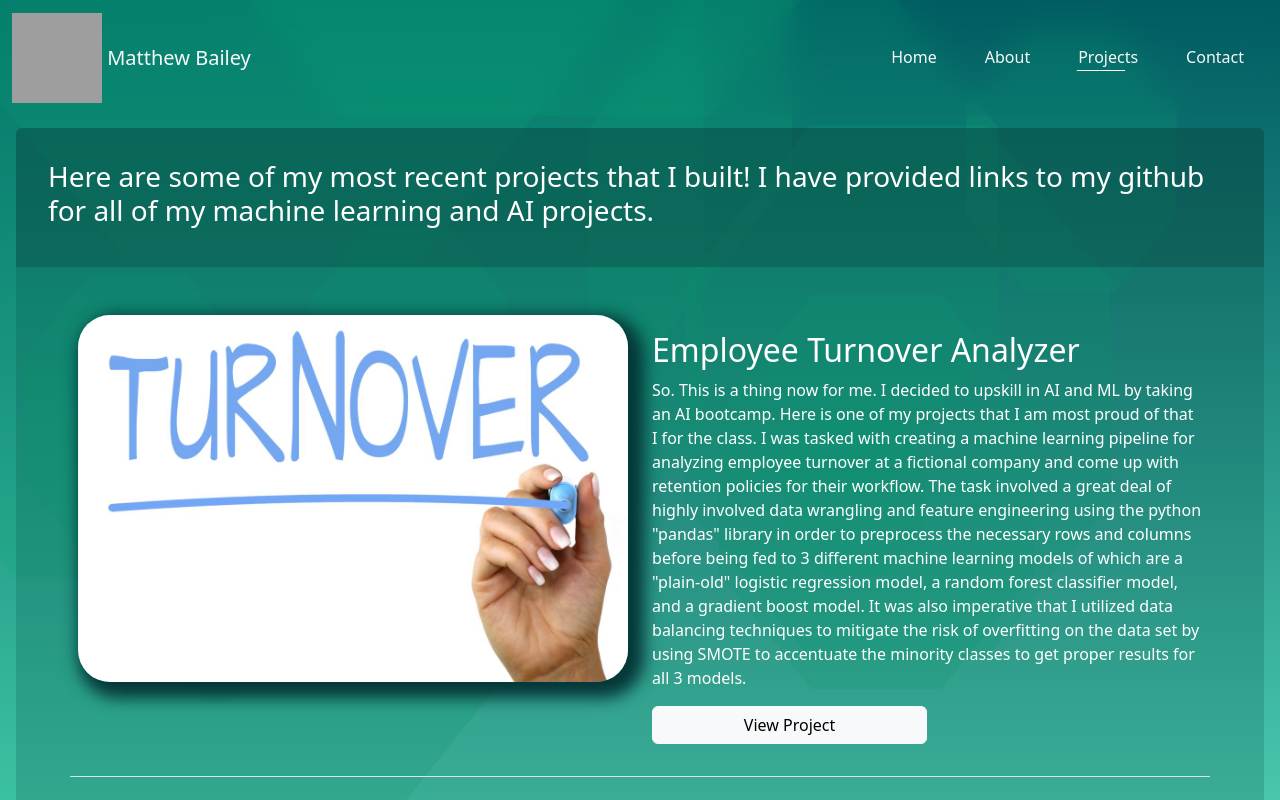
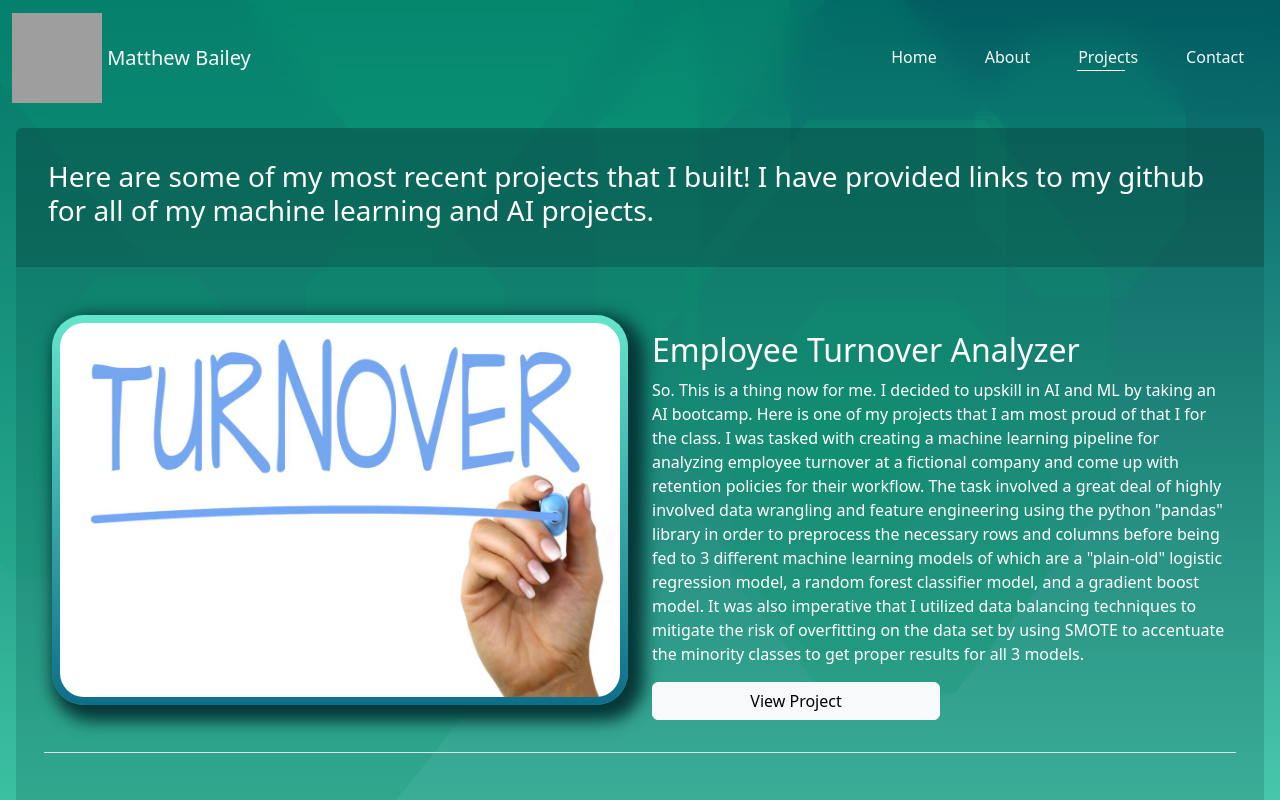
Before and after one commit to Baraiboapex/matthewbailey, a Vue app in the folder matthew-bailey/: page /#/projects/1 in a window 1280 px wide. Shown: the top 800 px of the page. Built offline with nearby package versions, Linux system fonts and the light colour scheme; grey boxes are pictures that could not be loaded.

Commit message:
final bug fix

```diff
--- a/matthew-bailey/src/components/UI/Reusable/AnimatedScrollingContainer/AnimatedList.vue
+++ b/matthew-bailey/src/components/UI/Reusable/AnimatedScrollingContainer/AnimatedList.vue
@@ -11,7 +11,8 @@
 
     const props = defineProps({
         elementsToAnimate:Array,
-        elementAnimations:Array
+        elementAnimations:Array,
+        canAnimate:Boolean
     });
 
     const state = reactive({
@@ -57,7 +58,8 @@
     };
 
     const constructScrollableList = async() => {
-
+        console.log("CAN ANIMATE : ", props.canAnimate)
+        if(props.canAnimate){
             await nextTick();
 
             const element = ANIMATION_OBJECT;
@@ -83,6 +85,8 @@
                 buildElementsToAnimate.push(el);
             }
             state.elementList = buildElementsToAnimate;
+        }
+
     };
 
     const setupScroll = () => {
@@ -91,7 +95,6 @@
                 alternate: true,
                 autoplay: onScroll(el.elementToAnimate,{
                     container: scrollContainer.value,
-                    sync:1,
                     enter: 'max bottom',
                     leave: 'min top',
                 }),
@@ -114,17 +117,21 @@
     });
 
     onBeforeUnmount(()=>{
+        if(props.canAnimate){
             state.elementList = [];
+            if(state.animationInstance){
                 state.animationInstance.pause();
                 state.animationInstance = null;
                 Object.keys(itemRefs.value).forEach((key)=>{
                     utils.remove(itemRefs.value[key]);
                 });
                 itemRefs.value = {};
+            }
+        }
     });
 </script>
 <template>
-    <div ref="scrollContainer" class="scroll-container d-flex flex-column justify-content-center align-items-center">
+    <div id="scrollContainer" ref="scrollContainer" class="scroll-container d-flex flex-column justify-content-center">
         <div class="item-container w-100" v-for="element in props.elementsToAnimate" :key="element.id" :ref="(el)=>setRef(element.id, el)">
             <slot name="listElement" :data="element">
             </slot>
--- a/matthew-bailey/src/pages/About.vue
+++ b/matthew-bailey/src/pages/About.vue
@@ -1,5 +1,5 @@
 <script setup>
-    import { reactive } from 'vue';
+    import { reactive ,onMounted } from 'vue';
 
     import PageContainer from '../components/UI/Reusable/PageContainer/PageContainer.vue';
     import ParagraphContainer from '../components/UI/Reusable/ParagraphContainer.vue';
@@ -106,6 +106,10 @@
         aboutResume:ABOUT_ME_RESUME
     });
 
+    onMounted(()=>{
+        window.scrollTo(0, 0);
+    })
+
 </script>
 <template>
     <PageContainer>
@@ -126,6 +130,7 @@
                     <AnimatedList
                         :elementsToAnimate="state.aboutResume"
                         :elementAnimations = "elementAnimationsList"
+                        :canAnimate = "true"
                     >
                         <template #listElement="{data}">
                             <div class="d-flex border-bottom mt-4 mb-4 justify-content-center w-100 p-2 flex-column">
--- a/matthew-bailey/src/pages/Contact.vue
+++ b/matthew-bailey/src/pages/Contact.vue
@@ -4,6 +4,7 @@
     import ParagraphContainer from "../components/UI/Reusable/ParagraphContainer.vue";
     import AnimatedList from "../components/UI/Reusable/AnimatedScrollingContainer/AnimatedList.vue";
     import { detectDevice } from "../helpers/deviceHelpers";
+import { onMounted } from "vue";
 
     const TAGLINE = `
         Questions? Comments? Drop me an email or give me a call! I can also be reached
@@ -93,6 +94,10 @@
 
     const isMobileDevice = ref(detectDevice().isMobileDevice);
 
+    onMounted(()=>{
+        window.scrollTo(0, 0);
+    })
+
 </script>
 <template>
     <PageContainer>
@@ -107,6 +112,7 @@
             <AnimatedList
                 :elementsToAnimate="state.contactInfo"
                 :elementAnimations = "elementAnimationsList"
+                :canAnimate = "true"
             >
                 <template #listElement="{data}">
                     <div v-if="!isMobileDevice" class="row mb-4 mt-4 p-2 m-0 w-100">
--- a/matthew-bailey/src/pages/Home.vue
+++ b/matthew-bailey/src/pages/Home.vue
@@ -77,7 +77,7 @@
             </div>
       </ParagraphContainer>
       <ParagraphContainer :styles="{backgroundColor:'rgb(8, 71, 64, 0.2)'}" class="pt2-4 pb-4 rounded-bottom">
-    <div class="row">
+    <div class="row m-0">
       <div class="col-12 m-0 pt-2 pb-2 d-flex flex-column justify-content-center text-center">
             <h1 class="m-5">My Most Recent Projects</h1>
             <hr class="border border-light"/>
--- a/matthew-bailey/src/pages/Projects.vue
+++ b/matthew-bailey/src/pages/Projects.vue
@@ -111,6 +111,20 @@ After completing the analysis, I then gave a report of what can be done to incre
         state.elementAnimationsList = elementAnimationsList;
     }
 
+    const scrollToSelectedProject = (projectId) => {
+        const incommingId = route.query.projectId;
+
+        if(incommingId){
+            const parentEl = myProjectsRef;
+            const childElToScrollTo = projectRefs.value[incommingId];
+
+            parentEl.scrollTo({
+                top:childElToScrollTo.offsetTop,
+                behavior:"auto"
+            });
+        }
+    };
+
     watch(
         () => route.params.projectId,
         (newId, oldId) => {
@@ -123,6 +137,7 @@ After completing the analysis, I then gave a report of what can be done to incre
     onMounted(()=>{
         if(route.params.projectId){
             selectProject(route.params.projectId);
+            scrollToSelectedProject(route.params.projectId);
         }
     });
 </script>
@@ -135,18 +150,22 @@ After completing the analysis, I then gave a report of what can be done to incre
                 </div>
             </div>
         </ParagraphContainer>
-        <ParagraphContainer :styles="{backgroundColor:'rgb(8, 71, 64, 0.2)'}" class="pt2-4 pb-4 rounded-bottom">
+        <ParagraphContainer :styles="{backgroundColor:'rgb(8, 71, 64, 0.2)'}" class="rounded-bottom">
+            <div class="row m-0">
                 <div class="col-12 m-0 p-2">
-                <div id="myProjectsRef" class="row m-0 ">
+                    <div id="myProjectsRef">
+                        <div :style="{height:(route.params.projectId ? '90vh' : 'auto')}" class="row m-0">
+                            <div class="col-12">
                                 <AnimatedList
                                     :elementsToAnimate="state.currentProjects"
                                     :elementAnimations = "state.elementAnimationsList"
+                                    :canAnimate = "!route.params.projectId"
                                 >
                                     <template #listElement="{data}">
-                            <div class="flex-fill border-bottom p-2 container">
+                                        <div class="flex-fill border-bottom p-2">
                                             <div class="row mt-4 mb-4">
                                                 <div class="col-lg-6">
-                                        <img :src="data.projectImage" class="project-image square-image-accent"/>
+                                                    <img :src="data.projectImage" class="project-image square-image-accent p-2"/>
                                                 </div>
                                                 <div class="col-lg-6">
                                                     <div class="mt-3 d-flex flex-column flex-fill">
@@ -163,6 +182,9 @@ After completing the analysis, I then gave a report of what can be done to incre
                                 </AnimatedList>
                             </div>
                         </div>
+                    </div>
+                </div>
+            </div>
         </ParagraphContainer>
     </PageContainer>
 </template>
--- a/matthew-bailey/src/reusable.css
+++ b/matthew-bailey/src/reusable.css
@@ -6,6 +6,9 @@
 /*----DIVIDERS STYLIZATION COMPONENTS----*/
 
 /*----IMAGE STYLIZATION COMPONENTS----*/
+.scroll-container{
+    height:auto;
+}
 .image-accent{
     border-radius:100%;
     background:
```
Lines whose indentation alone changed are shown as unchanged.
